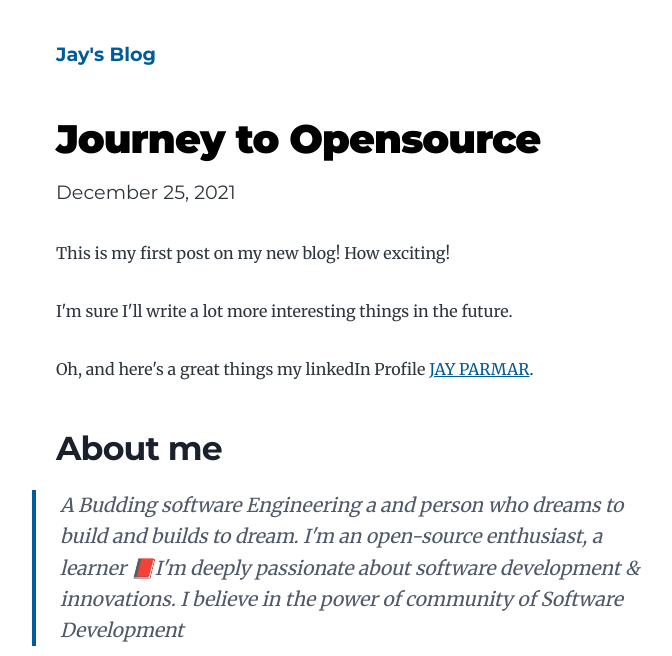
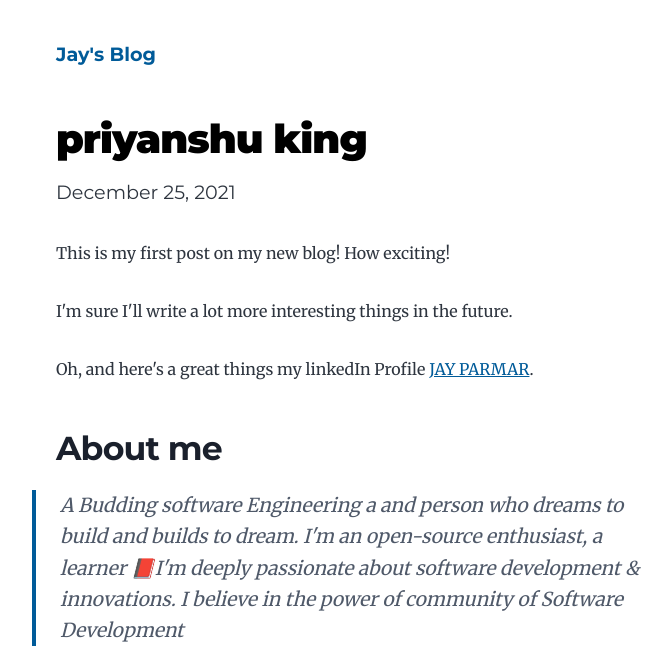
Before and after one commit to priyanshu2702/priyanshublogs, a Gatsby site: page /hello-world/ in a window 1280 px wide. Shown: the top 656 px of the page, without its empty margins (268-940 px from the left). Built offline with nearby package versions, Linux system fonts and the light colour scheme; Gatsby itself is replaced by a stand-in of ours; some packages are replaced by stand-ins of ours.

Commit message:
added content

```diff
--- a/content/blog/hello-world/index.md
+++ b/content/blog/hello-world/index.md
@@ -1,7 +1,7 @@
 ---
-title: Journey to Opensource
+title: priyanshu king
 date: "2021-12-25T22:12:03.284Z"
-description: "Opensource"
+description: "jack of all trade"
 ---
 
 This is my first post on my new blog! How exciting!
```
